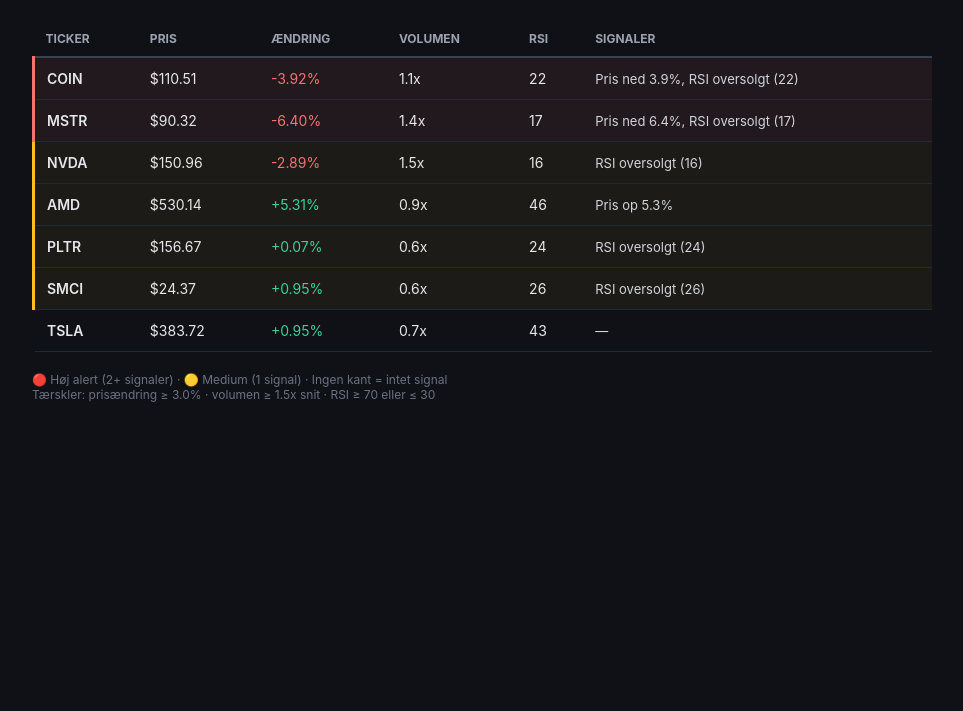
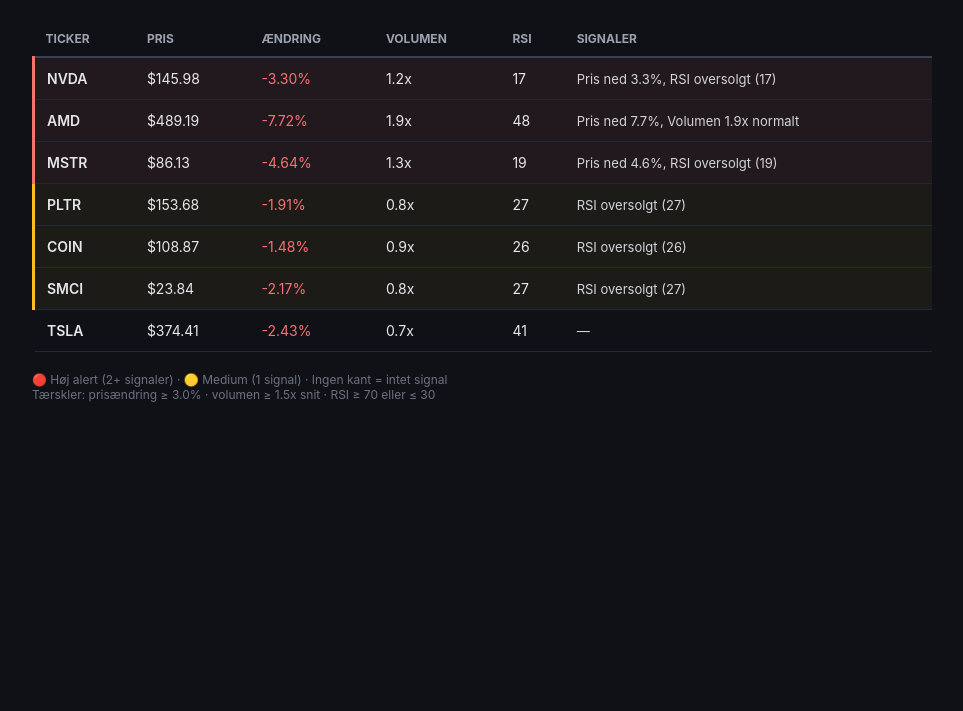
Before and after one commit to jonaskallmayer-cmyk/Stock-monitor, a plain HTML site: page index.html in a window 1280 px wide. Shown: the part 89-800 px from the top of the page, without its empty margins (158-1121 px from the left). Drawn offline with Linux system fonts and the light colour scheme.

Commit message:
deploy: 73c3413c51cdaa417ef7cde16b9e26f3617de445

```diff
--- a/index.html
+++ b/index.html
@@ -37,7 +37,7 @@
 </head>
 <body>
     <h1>📊 Aktie-overvågning</h1>
-    <div class="timestamp">Sidst opdateret: 19-11-2026 02:43:50</div>
+    <div class="timestamp">Sidst opdateret: 19-11-2026 21:13:45</div>
     <table>
         <tr>
             <th>Ticker</th>
@@ -49,59 +49,59 @@
         </tr>
 
         <tr class="alert-high">
-            <td class="ticker">COIN</td>
-            <td>$110.51</td>
-            <td class="negative">-3.92%</td>
-            <td>1.1x</td>
-            <td>22</td>
-            <td class="signals">Pris ned 3.9%, RSI oversolgt (22)</td>
+            <td class="ticker">NVDA</td>
+            <td>$145.98</td>
+            <td class="negative">-3.30%</td>
+            <td>1.2x</td>
+            <td>17</td>
+            <td class="signals">Pris ned 3.3%, RSI oversolgt (17)</td>
+        </tr>
+        <tr class="alert-high">
+            <td class="ticker">AMD</td>
+            <td>$489.19</td>
+            <td class="negative">-7.72%</td>
+            <td>1.9x</td>
+            <td>48</td>
+            <td class="signals">Pris ned 7.7%, Volumen 1.9x normalt</td>
         </tr>
         <tr class="alert-high">
             <td class="ticker">MSTR</td>
-            <td>$90.32</td>
-            <td class="negative">-6.40%</td>
-            <td>1.4x</td>
-            <td>17</td>
-            <td class="signals">Pris ned 6.4%, RSI oversolgt (17)</td>
-        </tr>
-        <tr class="alert-medium">
-            <td class="ticker">NVDA</td>
-            <td>$150.96</td>
-            <td class="negative">-2.89%</td>
-            <td>1.5x</td>
-            <td>16</td>
-            <td class="signals">RSI oversolgt (16)</td>
-        </tr>
-        <tr class="alert-medium">
-            <td class="ticker">AMD</td>
-            <td>$530.14</td>
-            <td class="positive">+5.31%</td>
-            <td>0.9x</td>
-            <td>46</td>
-            <td class="signals">Pris op 5.3%</td>
+            <td>$86.13</td>
+            <td class="negative">-4.64%</td>
+            <td>1.3x</td>
+            <td>19</td>
+            <td class="signals">Pris ned 4.6%, RSI oversolgt (19)</td>
         </tr>
         <tr class="alert-medium">
             <td class="ticker">PLTR</td>
-            <td>$156.67</td>
-            <td class="positive">+0.07%</td>
-            <td>0.6x</td>
-            <td>24</td>
-            <td class="signals">RSI oversolgt (24)</td>
+            <td>$153.68</td>
+            <td class="negative">-1.91%</td>
+            <td>0.8x</td>
+            <td>27</td>
+            <td class="signals">RSI oversolgt (27)</td>
+        </tr>
+        <tr class="alert-medium">
+            <td class="ticker">COIN</td>
+            <td>$108.87</td>
+            <td class="negative">-1.48%</td>
+            <td>0.9x</td>
+            <td>26</td>
+            <td class="signals">RSI oversolgt (26)</td>
         </tr>
         <tr class="alert-medium">
             <td class="ticker">SMCI</td>
-            <td>$24.37</td>
-            <td class="positive">+0.95%</td>
-            <td>0.6x</td>
-            <td>26</td>
-            <td class="signals">RSI oversolgt (26)</td>
+            <td>$23.84</td>
+            <td class="negative">-2.17%</td>
+            <td>0.8x</td>
+            <td>27</td>
+            <td class="signals">RSI oversolgt (27)</td>
         </tr>
         <tr class="alert-none">
             <td class="ticker">TSLA</td>
-            <td>$383.72</td>
-            <td class="positive">+0.95%</td>
+            <td>$374.41</td>
+            <td class="negative">-2.43%</td>
             <td>0.7x</td>
-            <td>43</td>
+            <td>41</td>
             <td class="signals">—</td>
         </tr>
     </table>
```
